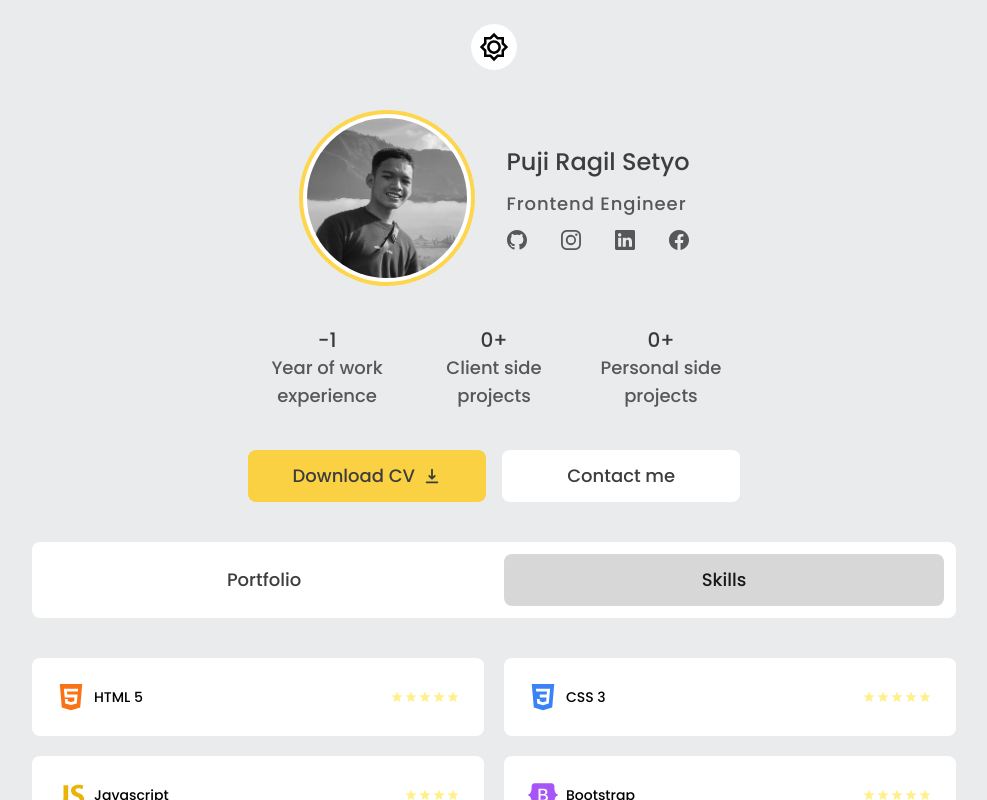
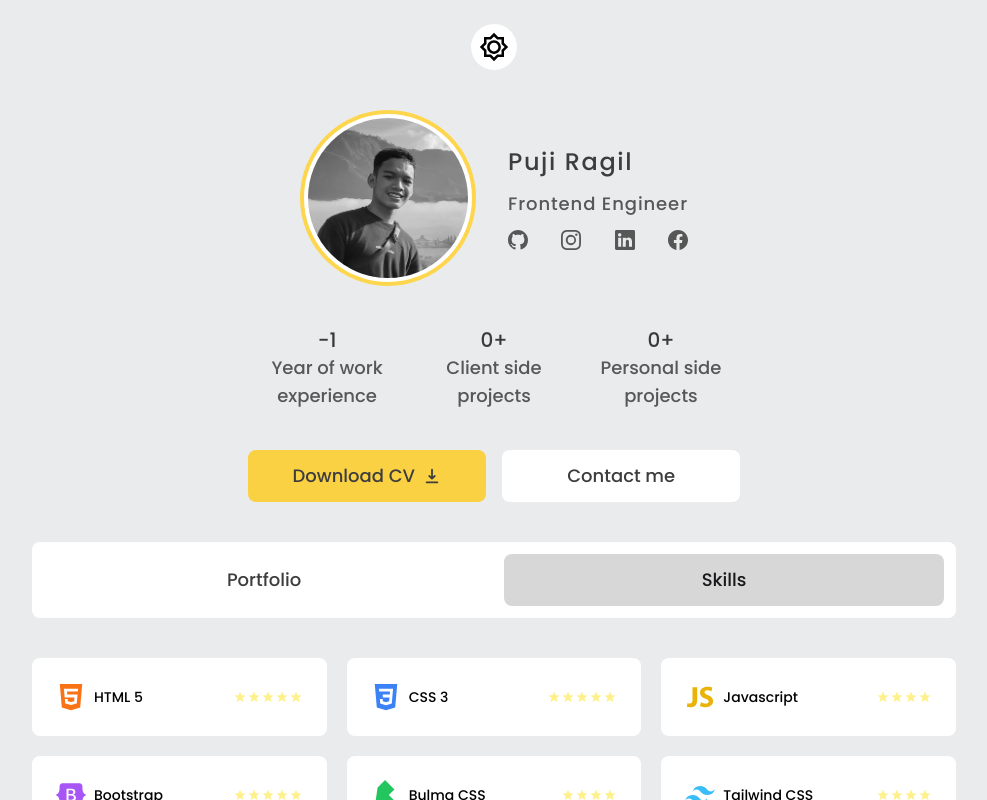
Before and after one commit to pujiragil/Portfolio, a React (Vite) app: page / in a window 1280 px wide. Both pictures are taken after a click on the button "Skills". Shown: the top 800 px of the page, without its empty margins (146-1133 px from the left). Built offline with nearby package versions, Linux system fonts and the light colour scheme.

Commit message:
change skills layout

```diff
--- a/src/components/Profile.jsx
+++ b/src/components/Profile.jsx
@@ -32,7 +32,7 @@ const ProfileSection = () => {
       <div className="container mx-auto p-6 font-poppins min-h-screen">
         <div className="flex flex-col justify-center items-center">
           <Dark dark={dark} toggle={toggle}/>
-          <div className="flex w-full md:w-3/5 justify-center items-center flex-col md:flex-row md:gap-x-8">
+          <div className="flex w-full md:w-3/5 justify-center items-center flex-col md:gap-x-8 md:flex-row">
             <Profile />
             <ProfileInformation />
           </div>
--- a/src/components/Skill.jsx
+++ b/src/components/Skill.jsx
@@ -5,18 +5,18 @@ import { TbBrandNextjs } from 'react-icons/tb'
 import { IoLogoHtml5, IoLogoJavascript, IoLogoCss3 } from 'react-icons/io'
 
 
-const Rate = ({ icon, stars, language }) => {
+const Rate = ({icon, stars, language, self}) => {
   const starLength = parseInt(stars)
   const arr = Array(starLength).fill("mwehe")
   return (
-    <div className="flex w-full justify-between items-center bg-white dark:bg-button2 p-6 rounded-lg">
+    <div className={`${self} flex justify-between items-center bg-white dark:bg-button2 p-6 rounded-lg`}>
       <div className="flex justify-center items-center">
         {icon}
         <p className="dark:text-dsubtitle">{language}</p>
       </div>
       <div className="flex text-yellow-200">
-        {arr.map((item, index) => (
-          <RiStarSFill key={index} />
+        { arr.map((item, index) => (
+          <RiStarSFill key={index}/>
         ))}
       </div>
     </div>
@@ -25,27 +25,17 @@ const Rate = ({ icon, stars, language }) => {
 
 const Skill = () => {
   return (
-    <div className="mb-20 lg:w-9/12 flex flex-col w-full gap-y-5 text-sm">
-      <div className="flex flex-col md:flex-row md:gap-x-5 gap-y-5">
-        <Rate icon={<IoLogoHtml5 className="text-orange-500 text-3xl mr-2" />} stars="5" language="HTML 5" />
-        <Rate icon={<IoLogoCss3 className="text-blue-500 text-3xl mr-2" />} stars="5" language="CSS 3" />
-      </div>
-      <div className="flex flex-col md:flex-row md:gap-x-5 gap-y-5">
-        <Rate icon={<IoLogoJavascript className="text-yellow-500 text-3xl mr-2" />} stars="4" language="Javascript" />
-        <Rate icon={<FaBootstrap className="text-purple-500 text-3xl mr-2" />} stars="5" language="Bootstrap" />
-      </div>
-      <div className="flex flex-col md:flex-row md:gap-x-4 gap-y-5">
-        <Rate icon={<SiBulma className="text-green-500 text-3xl mr-2" />} stars="4" language="Bulma CSS" />
-        <Rate icon={<SiTailwindcss className="text-sky-400 text-3xl mr-2" />} stars="4" language="Tailwind CSS" />
-      </div>
-      <div className="flex flex-col md:flex-row md:gap-x-4 gap-y-5">
-        <Rate icon={<FaReact className="text-sky-500 text-3xl mr-2" />} stars="3" language="React JS" />
-        <Rate icon={<TbBrandNextjs className="text-button2 dark:text-white text-3xl mr-2" />} stars="3" language="Next JS" />
-      </div>
-      <div className="flex flex-col md:flex-row md:gap-x-4 gap-y-5">
-        <Rate icon={<FaNodeJs className="text-green-600 text-3xl mr-2" />} stars="3" language="Node JS" />
-        <Rate icon={<SiArchlinux className="text-sky-600 text-3xl mr-2" />} stars="4" language="Arch Linux" />
-      </div>
+    <div className="mb-20 flex flex-col md:grid md:grid-cols-2 lg:grid-cols-3 md:gap-x-5 w-full gap-y-5 text-sm lg:w-9/12">
+      <Rate icon={<IoLogoHtml5 className="text-orange-500 text-3xl mr-2"/>} stars="5" language="HTML 5"/>
+      <Rate icon={<IoLogoCss3 className="text-blue-500 text-3xl mr-2"/>} stars="5" language="CSS 3"/>
+      <Rate icon={<IoLogoJavascript className="text-yellow-500 text-3xl mr-2"/>} stars="4" language="Javascript"/>
+      <Rate icon={<FaBootstrap className="text-purple-500 text-3xl mr-2"/>} stars="5" language="Bootstrap"/>
+      <Rate icon={<SiBulma className="text-green-500 text-3xl mr-2"/>} stars="4" language="Bulma CSS"/>
+      <Rate icon={<SiTailwindcss className="text-sky-400 text-3xl mr-2"/>} stars="4" language="Tailwind CSS"/>
+      <Rate icon={<FaReact className="text-sky-500 text-3xl mr-2"/>} stars="3" language="React JS"/>
+      <Rate icon={<TbBrandNextjs className="text-button2 dark:text-white text-3xl mr-2"/>} stars="3" language="Next JS"/>
+      <Rate icon={<FaNodeJs className="text-green-600 text-3xl mr-2"/>} stars="3" language="Node JS"/>
+      <Rate self="lg:col-end-3" icon={<SiArchlinux className="text-sky-600 text-3xl mr-2"/>} stars="4" language="Arch Linux"/>
     </div>
   )
 }
--- a/src/components/fragments/profileFragments.jsx
+++ b/src/components/fragments/profileFragments.jsx
@@ -11,8 +11,8 @@ export const Profile = () => {
 
 export const ProfileInformation = () => {
   return (
-    <div className="flex justify-center items-center md:items-start flex-col text-center mb-10">
-      <h1 className="text-title dark:text-dtitle text-2xl font-medium mb-3">Puji Ragil Setyo</h1>
+    <div className="flex justify-center items-center md:items-start md:tracking-widest flex-col text-center mb-10">
+      <h1 className="text-title dark:text-dtitle text-2xl font-medium mb-3">Puji Ragil</h1>
       <p className="text-subtitle dark:text-dsubtitle tracking-wider text-base md:text-lg text-base mb-3">Frontend Engineer</p>
       <div className="flex text-subtitle w-full dark:text-dsubtitle justify-around md:justify-between items-center">
         <a href="https://github.com/pujiragil/" target="_blank" className="flex justify-center items-center"><BsGithub className="cursor-pointer text-xl hover:text-title dark:hover:text-dtitle duration-300 ease-in-out"/></a>
```
